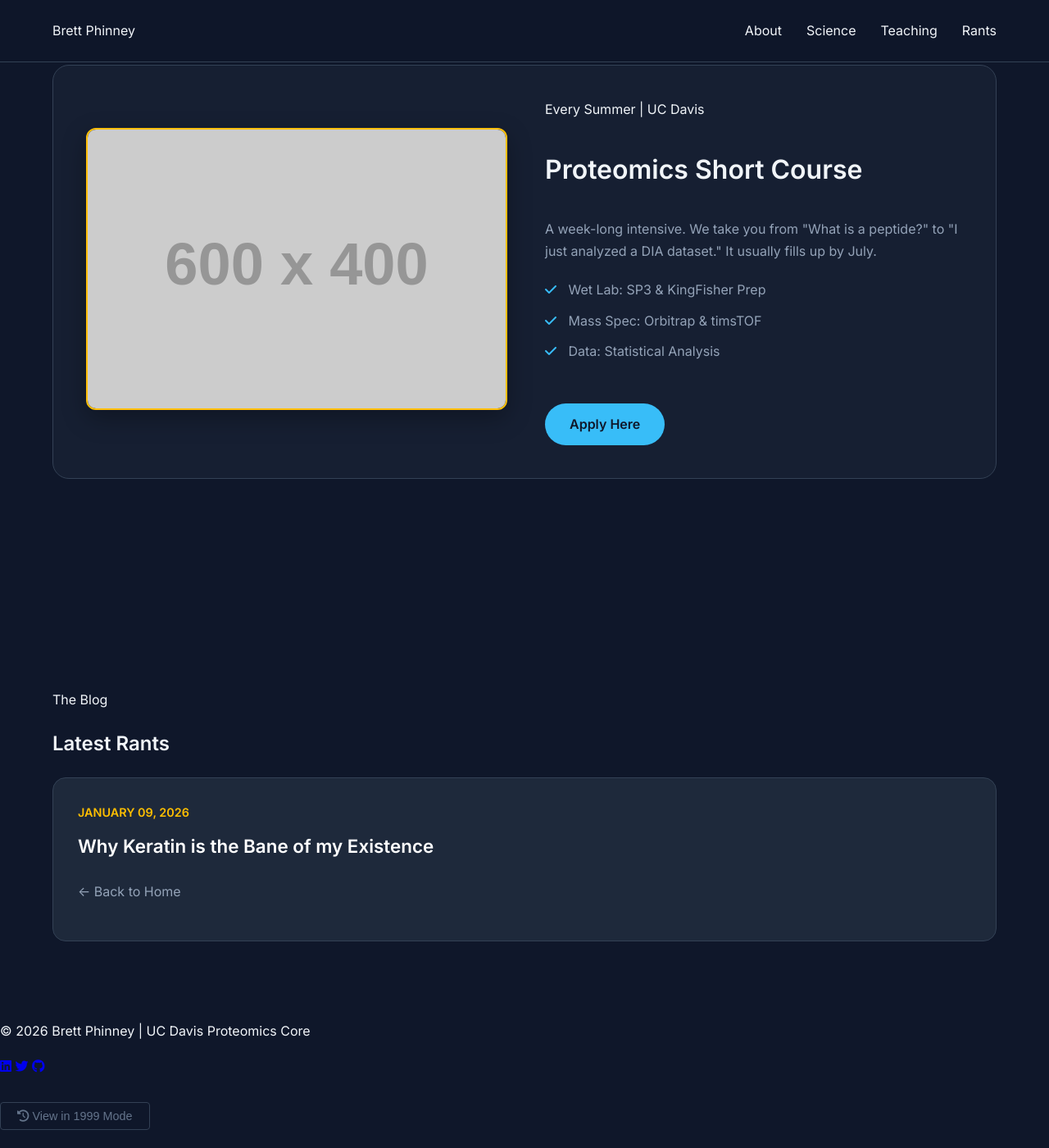
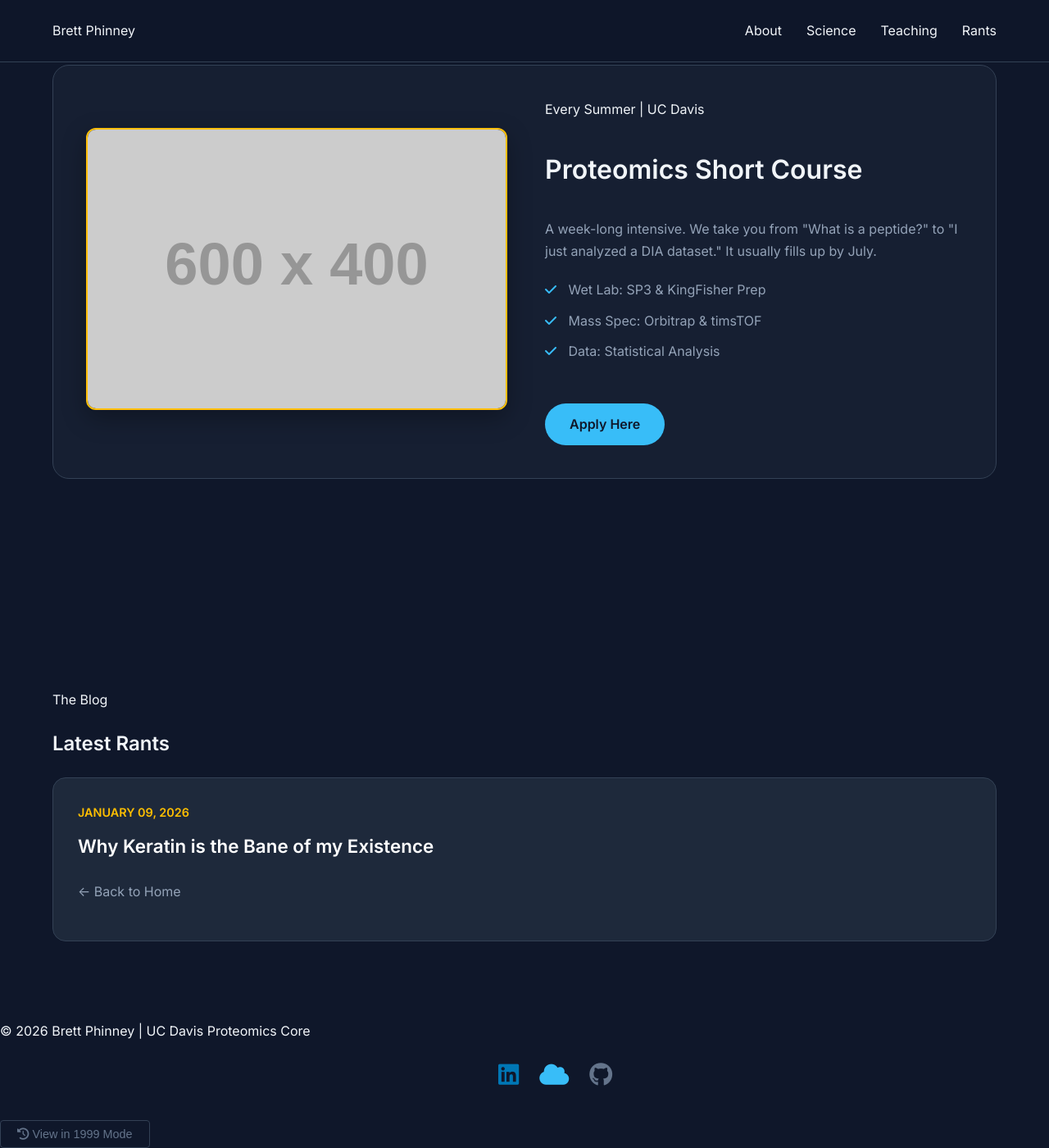
Before and after one commit to bsphinney/bsphinney.github.io, a Jekyll site: the page built from index.html, in a window 1280 px wide and 1400 px high, scrolled down 2693 px. Shown: the whole window at 82% size. Built offline with Jekyll 4.4.1, drawn with Linux system fonts in a browser that asks for light colours; nearby versions of some CDN libraries; a style sheet for code colours, icons or effects is not loaded; before the commit the page ends 4071 px from its top, so only the background shows below that.

Commit message:
Update Font Awesome version and footer links

```diff
--- a/_layouts/default.html
+++ b/_layouts/default.html
@@ -5,45 +5,33 @@
     <meta name="viewport" content="width=device-width, initial-scale=1.0">
     <title>{{ page.title }} | Brett Phinney</title>
     <link href="https://fonts.googleapis.com/css2?family=Inter:wght@300;400;600&family=Space+Grotesk:wght@500;700&display=swap" rel="stylesheet">
-    <link rel="stylesheet" href="https://cdnjs.cloudflare.com/ajax/libs/font-awesome/6.4.0/css/all.min.css">
+    <link rel="stylesheet" href="https://cdnjs.cloudflare.com/ajax/libs/font-awesome/6.6.0/css/all.min.css">
     <link rel="stylesheet" href="https://cdn.jsdelivr.net/gh/jpswalsh/academicons@1/css/academicons.min.css">
 
     <link rel="stylesheet" href="{{ "/assets/css/style.css" | relative_url }}">
 
     <style>
         body.geocities-mode {
-            /* 90s Colors */
             background-color: #000000 !important;
-            background-image: url('https://media.giphy.com/media/26tOzqJwc9c89qXtu/giphy.gif') !important; /* Starfield */
+            background-image: url('https://media.giphy.com/media/26tOzqJwc9c89qXtu/giphy.gif') !important;
             background-size: 200px !important;
-            color: #00FF00 !important; /* Hacker Green */
+            color: #00FF00 !important;
             font-family: "Comic Sans MS", "Chalkboard SE", "Times New Roman", serif !important;
         }
-
-        /* Make everything look ugly in 90s mode */
-        body.geocities-mode h1,
-        body.geocities-mode h2,
-        body.geocities-mode h3 {
+        body.geocities-mode h1, body.geocities-mode h2, body.geocities-mode h3 {
             color: yellow !important;
             text-shadow: 2px 2px red !important;
             font-family: "Comic Sans MS", sans-serif !important;
             text-align: center !important;
         }
-
-        body.geocities-mode .card,
-        body.geocities-mode nav,
-        body.geocities-mode footer {
+        body.geocities-mode .card, body.geocities-mode nav, body.geocities-mode footer {
             background: black !important;
             border: 3px ridge #aaaaaa !important;
             border-radius: 0 !important;
             backdrop-filter: none !important;
             box-shadow: none !important;
         }
-
         body.geocities-mode a { color: cyan !important; text-decoration: underline !important; }
-        body.geocities-mode p { color: #00FF00 !important; }
-
-        /* The Button in 90s Mode */
         body.geocities-mode #timeTravelBtn {
             background: #c0c0c0 !important;
             color: black !important;
@@ -70,11 +58,19 @@
     <footer>
         <p>&copy; {{ site.time | date: '%Y' }} Brett Phinney | UC Davis Proteomics Core</p>
 
-        <div class="footer-links" style="margin-bottom: 30px;">
-            <a href="https://scholar.google.com/citations?hl=en&user=2p9wV0kAAAAJ" target="_blank"><i class="ai ai-google-scholar"></i></a>
-            <a href="https://www.linkedin.com/in/brett-phinney-4776257/" target="_blank"><i class="fab fa-linkedin"></i></a>
-            <a href="https://twitter.com/UCDavisProteomics" target="_blank"><i class="fab fa-twitter"></i></a>
-            <a href="https://github.com/" target="_blank"><i class="fab fa-github"></i></a>
+        <div class="footer-links" style="margin-bottom: 30px; display: flex; justify-content: center; gap: 25px; flex-wrap: wrap; font-size: 1.8rem;">
+
+            <a href="https://scholar.google.com/citations?hl=en&user=2p9wV0kAAAAJ" target="_blank" title="Google Scholar" style="color: #64748b; transition: color 0.3s;"><i class="ai ai-google-scholar"></i></a>
+
+            <a href="https://orcid.org/0000-0003-3870-3302" target="_blank" title="ORCID" style="color: #a6ce39; transition: color 0.3s;"><i class="ai ai-orcid"></i></a>
+
+            <a href="https://www.scopus.com/authid/detail.uri?authorId=6701891999#" target="_blank" title="SciVal / Scopus" style="color: #ff6600; transition: color 0.3s;"><i class="ai ai-scopus"></i></a>
+
+            <a href="https://www.linkedin.com/in/brett-phinney-4776257/" target="_blank" title="LinkedIn" style="color: #0077b5; transition: color 0.3s;"><i class="fab fa-linkedin"></i></a>
+
+            <a href="https://bsky.app/profile/ucdproteomics.bsky.social" target="_blank" title="Bluesky" style="color: #38bdf8; transition: color 0.3s;"><i class="fa-solid fa-cloud"></i></a>
+
+            <a href="https://github.com/" target="_blank" title="GitHub" style="color: #64748b; transition: color 0.3s;"><i class="fab fa-github"></i></a>
         </div>
 
         <button id="timeTravelBtn" onclick="toggle90s()" style="
```
Also changed, not shown: other parts of _layouts/default.html (+0 -3 lines).
